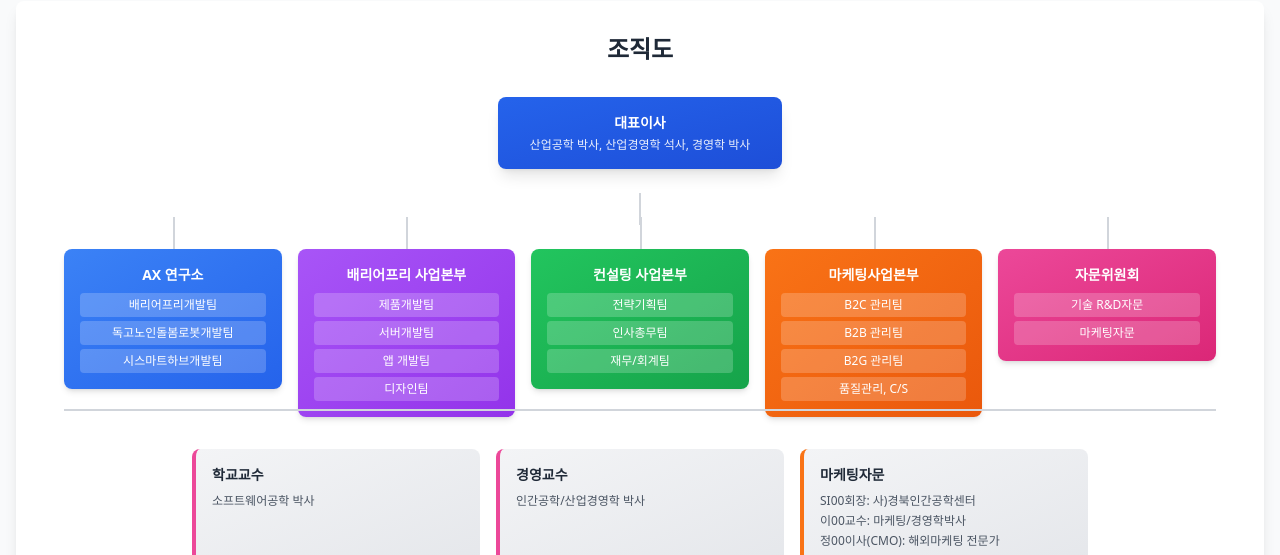
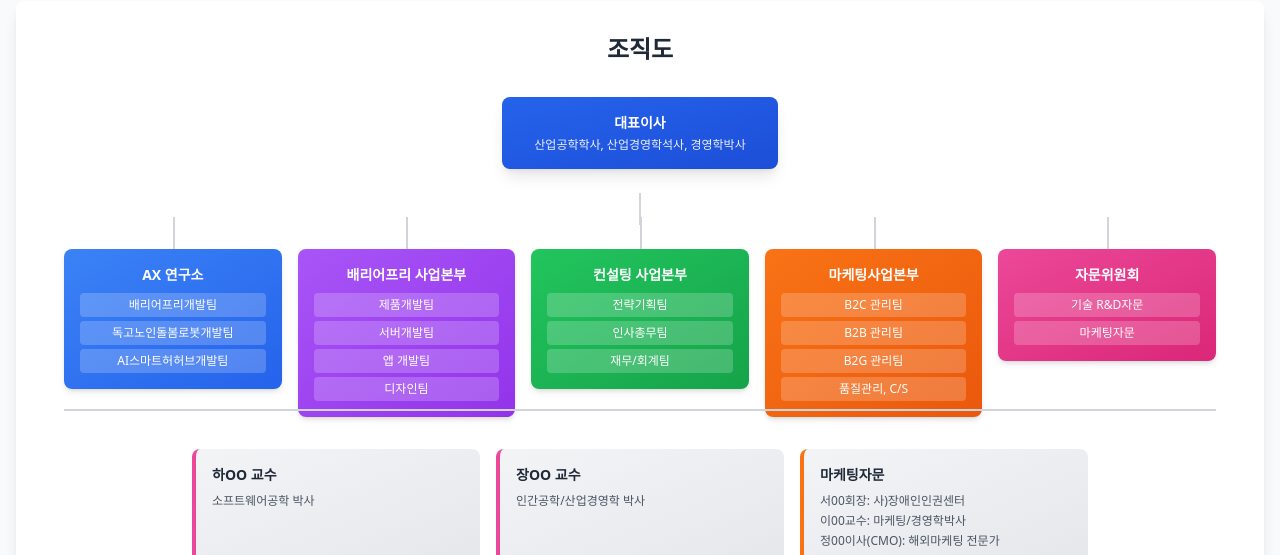
Before and after one commit to seojeongju/Homepage_HumanIT, a plain HTML site: page about/index.html in a window 1280 px wide. Shown: the part 1500-2055 px from the top of the page. Drawn offline with nearby package versions, Linux system fonts and the light colour scheme.

Commit message:
Update academic and advisory titles in index.html

```diff
--- a/about/index.html
+++ b/about/index.html
@@ -207,7 +207,7 @@
                         <div class="bg-gradient-to-br from-blue-600 to-blue-700 text-white px-8 py-4 rounded-lg shadow-lg">
                             <div class="text-center">
                                 <div class="text-sm font-semibold mb-1">대표이사</div>
-                                <div class="text-xs opacity-90">산업공학 박사, 산업경영학 석사, 경영학 박사</div>
+                                <div class="text-xs opacity-90">산업공학학사, 산업경영학석사, 경영학박사</div>
                             </div>
                         </div>
                     </div>
@@ -227,7 +227,7 @@
                                 <div class="space-y-1 text-xs">
                                     <div class="bg-white/20 rounded px-2 py-1">배리어프리개발팀</div>
                                     <div class="bg-white/20 rounded px-2 py-1">독고노인돌봄로봇개발팀</div>
-                                    <div class="bg-white/20 rounded px-2 py-1">시스마트하브개발팀</div>
+                                    <div class="bg-white/20 rounded px-2 py-1">AI스마트허허브개발팀</div>
                                 </div>
                             </div>
                         </div>
@@ -294,17 +294,17 @@
                     <!-- 자문위원 정보 -->
                     <div class="mt-8 grid grid-cols-1 md:grid-cols-3 gap-4 max-w-4xl mx-auto">
                         <div class="bg-gradient-to-br from-gray-100 to-gray-200 p-4 rounded-lg border-l-4 border-pink-500">
-                            <div class="font-bold text-sm text-gray-800 mb-2">학교교수</div>
+                            <div class="font-bold text-sm text-gray-800 mb-2">하OO 교수</div>
                             <div class="text-xs text-gray-600">소프트웨어공학 박사</div>
                         </div>
                         <div class="bg-gradient-to-br from-gray-100 to-gray-200 p-4 rounded-lg border-l-4 border-pink-500">
-                            <div class="font-bold text-sm text-gray-800 mb-2">경영교수</div>
+                            <div class="font-bold text-sm text-gray-800 mb-2">장OO 교수</div>
                             <div class="text-xs text-gray-600">인간공학/산업경영학 박사</div>
                         </div>
                         <div class="bg-gradient-to-br from-gray-100 to-gray-200 p-4 rounded-lg border-l-4 border-orange-500">
                             <div class="font-bold text-sm text-gray-800 mb-2">마케팅자문</div>
                             <div class="text-xs text-gray-600 space-y-1">
-                                <div>SI00회장: 사)경북인간공학센터</div>
+                                <div>서00회장: 사)장애인인권센터</div>
                                 <div>이00교수: 마케팅/경영학박사</div>
                                 <div>정00이사(CMO): 해외마케팅 전문가</div>
                             </div>
```
